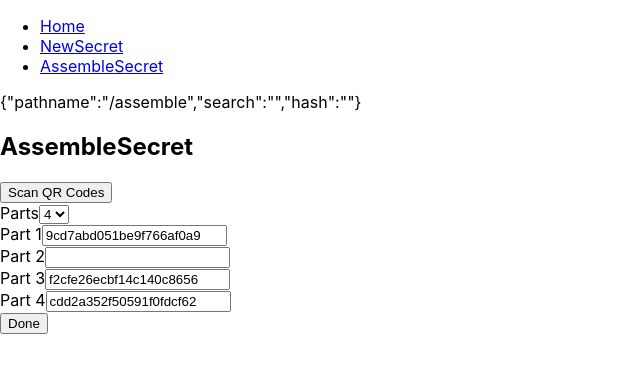
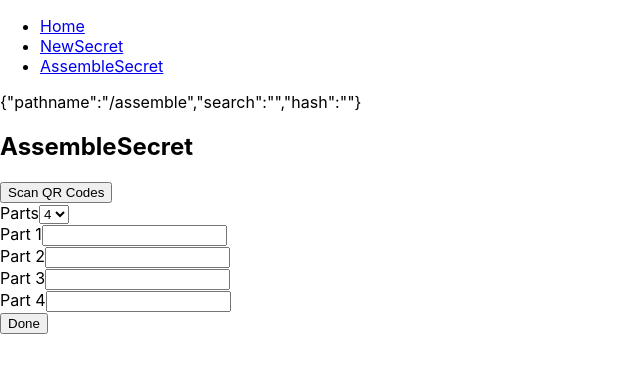
Before and after one commit to AsaAyers/shamir-secret-splitter, a React (Create React App) app: page /shamir-secret-splitter/assemble in a window 1280 px wide. Shown: the top 372 px of the page, without its empty margins (0-640 px from the left). Built offline with nearby package versions, Linux system fonts and the light colour scheme.

Commit message:
Remove test data

```diff
--- a/src/components/assemble/index.tsx
+++ b/src/components/assemble/index.tsx
@@ -7,10 +7,6 @@ import { join } from '../../wrapper'
 import styles from './styles.module.css'
 
 const defaultParts: Record<string, Part | MinimumPart> = {}
-
-defaultParts[1] = { index: 1, hex: "9cd7abd051be9f766af0a9" }
-defaultParts[3] = { index: 3, hex: "f2cfe26ecbf14c140c8656" }
-defaultParts[4] = { index: 4, hex: "cdd2a352f50591f0fdcf62" }
 
 export default function AssembleSecret() {
   const id = useHtmlId()
```
